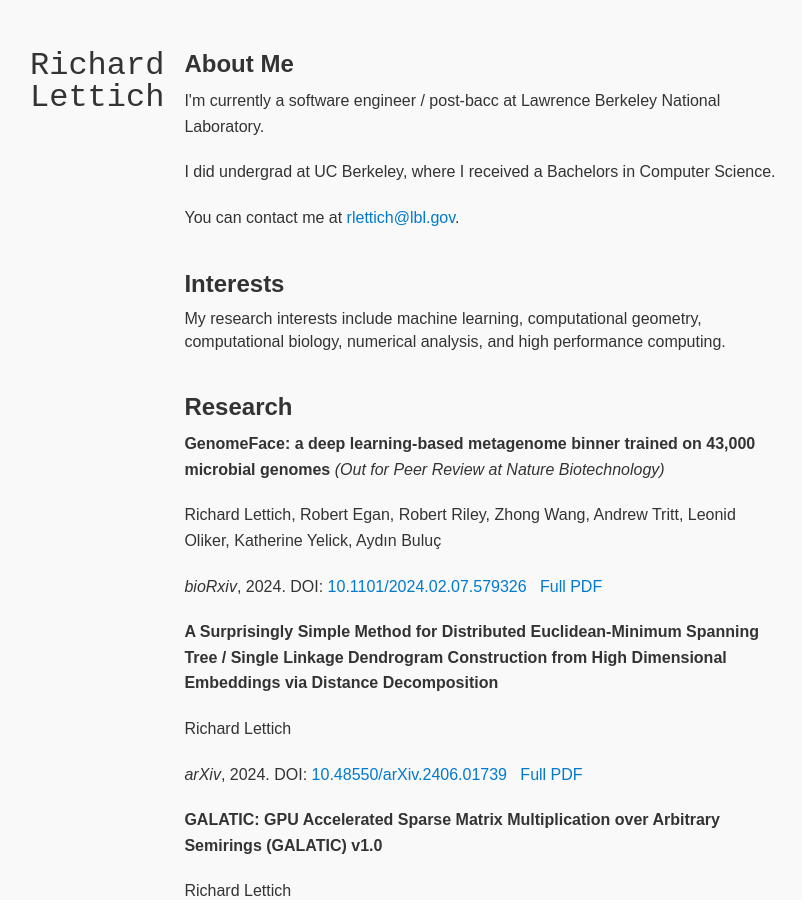
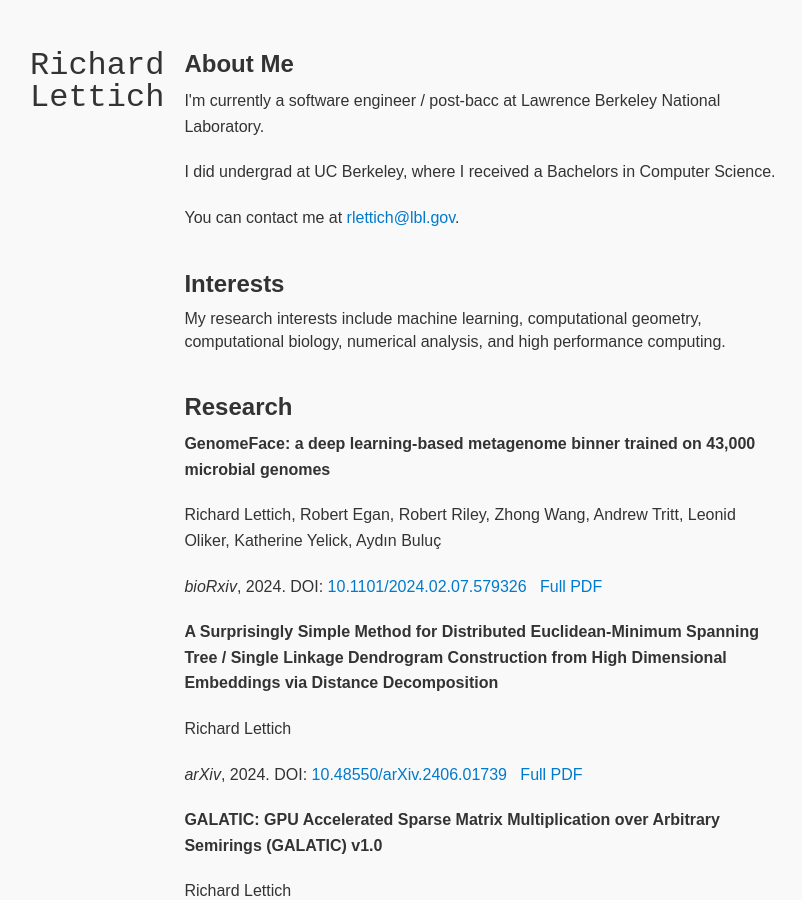
Before and after one commit to richardlett/richardlett.github.io, a Jekyll site: the page index.html, which Jekyll copies as it is, in a window 1280 px wide and 900 px high. Shown: the whole window, without its empty margins (160-962 px from the left). Built offline with Jekyll 4.4.1, drawn with Linux system fonts in a browser that asks for light colours.

Commit message:
Update index.html

```diff
--- a/index.html
+++ b/index.html
@@ -104,7 +104,7 @@
 
             <div class="section">
                 <h2>Research</h2>
-                <p><strong>GenomeFace: a deep learning-based metagenome binner trained on 43,000 microbial genomes</strong> <em>(Out for Peer Review at Nature Biotechnology)</em></p>
+                <p><strong>GenomeFace: a deep learning-based metagenome binner trained on 43,000 microbial genomes</strong> </p>
                 <p>Richard Lettich, Robert Egan, Robert Riley, Zhong Wang, Andrew Tritt, Leonid Oliker, Katherine Yelick, Aydın Buluç</p>
                 <p><em>bioRxiv</em>, 2024. DOI: <a href="https://doi.org/10.1101/2024.02.07.579326" target="_blank" rel="noopener noreferrer">10.1101/2024.02.07.579326</a>&nbsp;&nbsp;&nbsp;<a href="https://www.biorxiv.org/content/early/2024/02/08/2024.02.07.579326.full.pdf" target="_blank" rel="noopener noreferrer">Full PDF</a></p>
 
```
